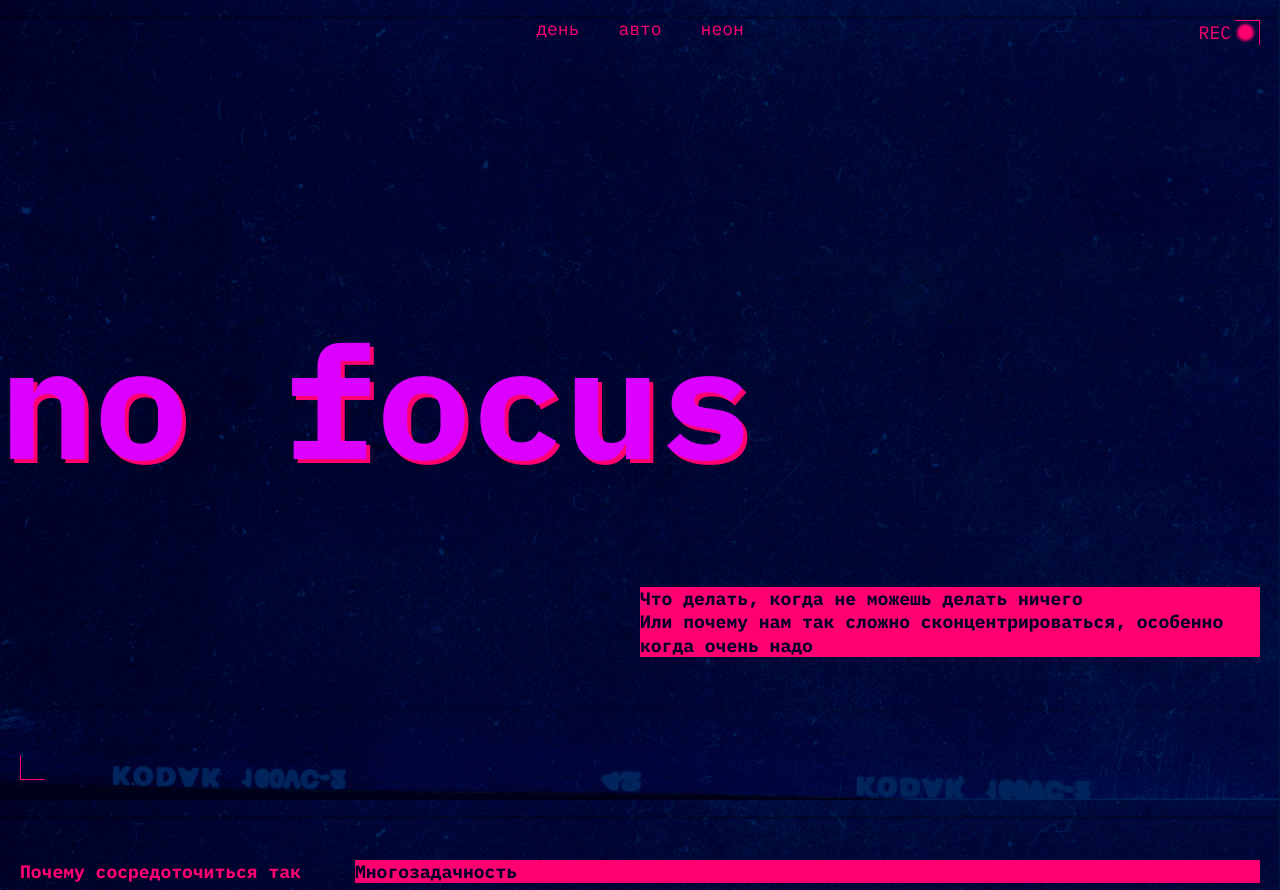
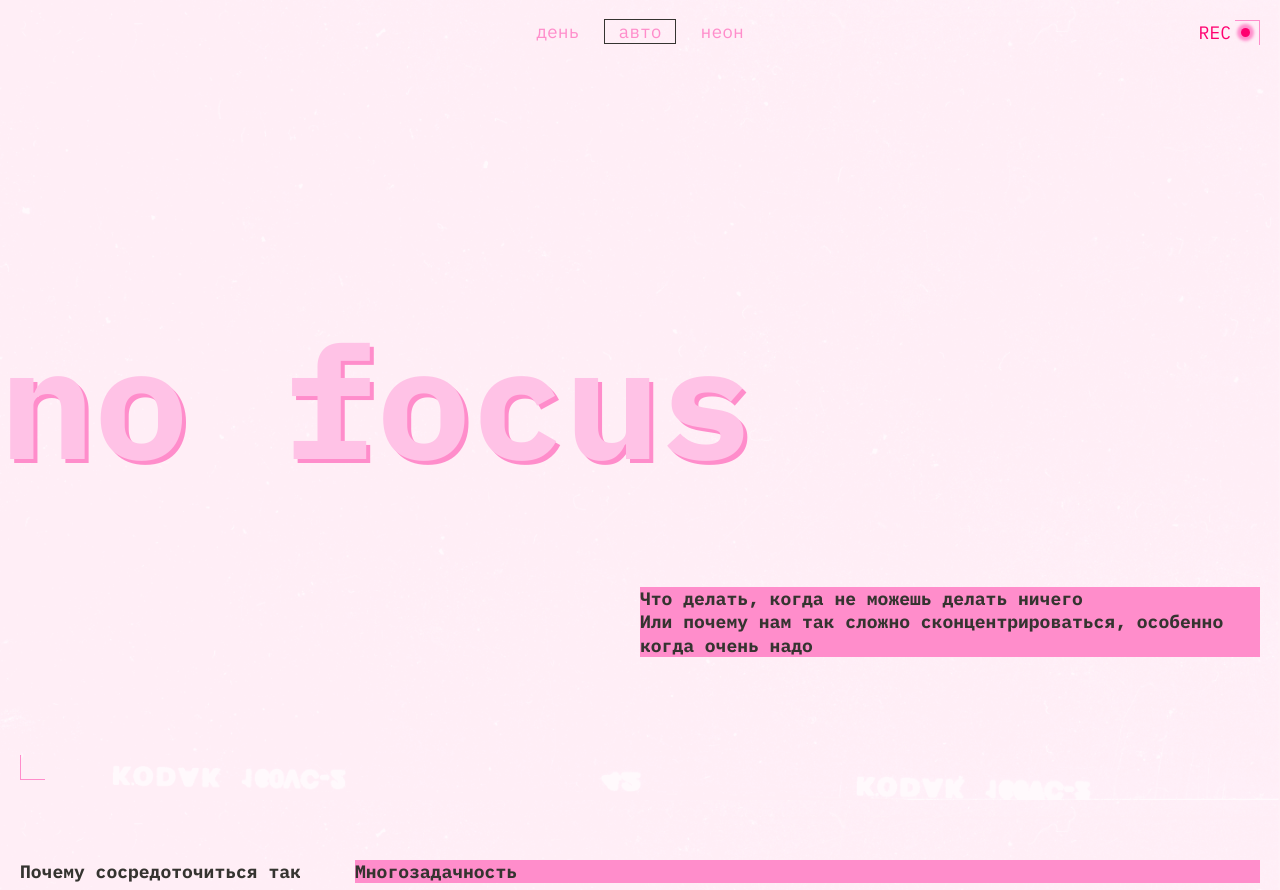
Before and after one commit to stormvmore32/slozhno-sosredotochitsya, a plain HTML site: page index.html in a window 1280 px wide. Shown: the top 890 px of the page. Drawn offline with Linux system fonts and the light colour scheme.

Commit message:
финал версия перед тестами

```diff
--- a/styles/dark.css
+++ b/styles/dark.css
@@ -1,16 +1,11 @@
-/*
-  Специально для тёмной темы при наличии класса,
-  здесь окажутся стили, которые нужно переопределить принудительно,
-  переключая тему
-*/
-
 .page.theme_dark {
-  /* сохраните этот селектор в приведённом виде.
-    Так стили написанные ниже будут иметь больший вес,
-    чем стили в медиазапросе предпочтений пользователя
-  */
-  --accent-color: #FF0070;
-  --span-title-color: #DB00FF;
+  --cover-images: url(../images/cover-image-dark.png);
+  --accent-color: #ff0070;
+  --span-title-color: #db00ff;
+  --title-section-color: #ff0070;
   --title-text-color: #000028;
-  --main-text-color: #F1B2CE;
+  --main-text-color: #f1b2ce;
+  --button-border-hover-color: rgba(255, 0, 112, 0.4);
+  --button-underline-color: #ff0070;
+  --link-border-color: #f1b2ce;
 }
--- a/styles/light.css
+++ b/styles/light.css
@@ -1,26 +1,36 @@
-/*
-  Специально для светлой темы при наличии класса.
-  Здесь окажутся стили, которые нужно переопределить принудительно,
-  переключая тему
-*/
 .theme_light .rec {
   visibility: hidden;
 }
 .page.theme_light {
-  /* сохраните этот селектор в приведённом виде.
-    Так стили написанные ниже будут иметь больший вес,
-    чем стили в медиазапросе предпочтений пользователя
-  */
-    background-image: url(../images/cover-image-light.png);
-    background-attachment: fixed;
-    background-position: center;
-    background-size: cover;
-  --accent-color: #FF8DCB;
-  --span-title-color: #FFC2E6;
+  --cover-images: url(../images/cover-image-light.png);
+  --accent-color: #ff8dcb;
+  --span-title-color: #ffc2e6;
   --title-section-color: #353430;
   --title-text-color: #353430;
   --main-text-color: #353430;
-  --button-border-hover-color: rgba(50, 49, 45, 0.40);
+  --button-border-hover-color: rgba(50, 49, 45, 0.4);
   --button-underline-color: #353430;
   --link-border-color: #353430;
 }
+
+@media (prefers-color-scheme: light) {
+  :root {
+    --cover-images: url(../images/cover-image-light.png);
+    --accent-color: #ff8dcb;
+    --span-title-color: #ffc2e6;
+    --title-section-color: #353430;
+    --title-text-color: #353430;
+    --main-text-color: #353430;
+    --button-border-hover-color: rgba(50, 49, 45, 0.4);
+    --button-underline-color: #353430;
+    --link-border-color: #353430;
+  }
+
+  .page {
+    background-image: var(--cover-images);
+  }
+
+  .theme_auto .rec {
+    visibility: hidden;
+  }
+}
--- a/styles/style.css
+++ b/styles/style.css
@@ -1,8 +1,5 @@
-/* Основные стили проекта. Это стили для темы, которую вы верстаете первой. */
-
 .page {
-  /* сохраните в разметке и стилях класс page. На его основе работает скрипт. */
-  background-image: url(../images/cover-image-dark.png);
+  background-image: var(--cover-images);
   background-attachment: fixed;
   background-position: center;
   background-size: cover;
@@ -15,7 +12,7 @@
   min-height: 668px;
   position: relative;
   align-items: center;
-  padding: 10px;
+  padding: var(--padding-header);
 }
 
 .header::after {
@@ -76,10 +73,8 @@
   box-shadow: 0 0 3px 4px var(--accent-color);
 }
 
-.header__theme-menu-button {
-  border: none;
-  background-color: transparent;
-  padding: 0 13px;
+.header__theme-menu {
+  justify-self: end;
 }
 
 .header__theme-menu-list {
@@ -87,10 +82,6 @@
   display: flex;
   flex-direction: column;
   gap: 13px;
-}
-
-.header__theme-menu {
-  justify-self: end;
 }
 
 .header__theme-menu-button {
@@ -101,6 +92,10 @@
   font-weight: 400;
   line-height: 18px;
   text-transform: lowercase;
+  border: none;
+  background-color: transparent;
+  padding: 0 13px;
+  height: 23px;
 }
 
 .decor-span {
@@ -118,7 +113,7 @@
 }
 
 .main {
-  padding: 40px 10px;
+  padding: var(--padding-main);
 }
 
 .title-decor {
@@ -208,7 +203,7 @@
   align-items: center;
   height: 100vh;
   min-height: 668px;
-  padding: 10px;
+  padding: var(--padding-foooter);
 }
 
 .footer::after {
@@ -247,6 +242,10 @@
   outline: none;
 }
 
+.header__theme-menu-button_active {
+  outline: 1px solid var(--button-underline-color);
+}
+
 .link-word:hover {
   border-bottom: 2px solid var(--link-border-color);
 }
@@ -260,7 +259,7 @@
 @media (width >= 768px) {
   .header {
     min-height: 1024px;
-    padding: 20px;
+    --padding-header: 20px;
   }
   .header::after {
     bottom: 20px;
@@ -287,7 +286,7 @@
   }
 
   .main {
-    padding: 60px 20px;
+    --padding-main: 60px 20px;
   }
 
   .information-why {
@@ -346,7 +345,7 @@
   }
 
   .footer {
-    padding: 20px;
+    --padding-footer: 20px;
   }
 }
 
--- a/styles/variables.css
+++ b/styles/variables.css
@@ -1,14 +1,14 @@
-/*
-  Переменные для вашего проекта
-  и их переопределение под различные устройства
-*/
 :root {
-  --accent-color: #FF0070;
-  --span-title-color: #DB00FF;
-  --title-section-color: #FF0070;
+  --cover-images: url(../images/cover-image-dark.png);
+  --accent-color: #ff0070;
+  --span-title-color: #db00ff;
+  --title-section-color: #ff0070;
   --title-text-color: #000028;
-  --main-text-color: #F1B2CE;
-  --button-border-hover-color: rgba(255, 0, 112, 0.40);
-  --button-underline-color: #FF0070;
-  --link-border-color: #F1B2CE;
+  --main-text-color: #f1b2ce;
+  --button-border-hover-color: rgba(255, 0, 112, 0.4);
+  --button-underline-color: #ff0070;
+  --link-border-color: #f1b2ce;
+  --padding-header: 10px;
+  --padding-main: 40px 10px;
+  --padding-footer: 10px;
 }
```
